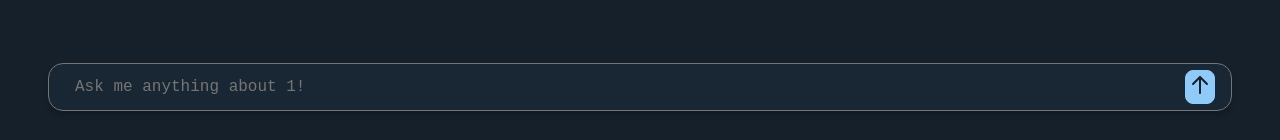
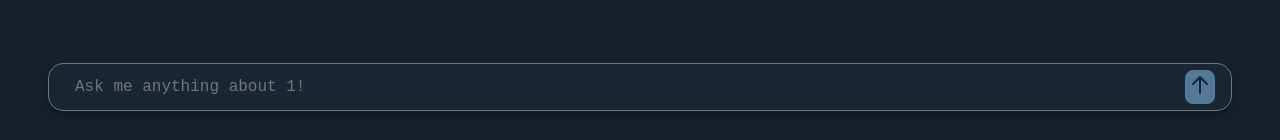
Before and after one commit to HoyaHacks2024-Team/frontend, a React (Create React App) app: page /chatbot/1 in a window 1280 px wide. Shown: the part 657-797 px from the top of the page. Built offline with nearby package versions, Linux system fonts and the light colour scheme.

Commit message:
Update button styles in App.css and Chatbot.js

```diff
--- a/src/App.css
+++ b/src/App.css
@@ -68,7 +68,7 @@ button {
 	color: #15202b;
 }
 
-button:hover {
+button:not(:disabled):hover {
 	background-color: #2196f3;
 	color: #fff;
 	border-color: #fff;
@@ -198,7 +198,7 @@ textarea {
 	height: auto;
 }
 
-.bot-input button:hover {
+.bot-input button:not(:disabled):hover {
 	background-color: #007bff;
 	border-color: #007bff;
 	color: white;
@@ -334,3 +334,14 @@ body {
 html {
 	scroll-behavior: smooth;
 }
+
+.bot-input button {
+	cursor: pointer;
+	opacity: 1; /* full opacity when button is active */
+}
+
+.bot-input button:disabled {
+	cursor: not-allowed; /* cursor indicates the button is not clickable */
+	opacity: 0.5; /* lower opacity to make the button look dimmed */
+	/* additional styles to make the button look inactive */
+}
--- a/src/Chatbot.js
+++ b/src/Chatbot.js
@@ -41,8 +41,9 @@ const Chatbot = () => {
 
 	const handleSubmit = (event) => {
 		event.preventDefault();
-		if (input.trim()) {
-			const newUserMessage = { text: input, sender: "user" };
+		const trimmedInput = input.trim();
+		if (trimmedInput) {
+			const newUserMessage = { text: trimmedInput, sender: "user" };
 			addBotResponse(newUserMessage);
 			setInput("");
 		}
@@ -90,7 +91,7 @@ const Chatbot = () => {
 								width: "calc(100% - 60px)", // Adjust the width depending on your button size
 							}}
 						/>
-						<button type="submit">
+						<button type="submit" disabled={!input.trim()}>
 							<img src={Up} alt="Send" />
 						</button>
 					</div>
```
